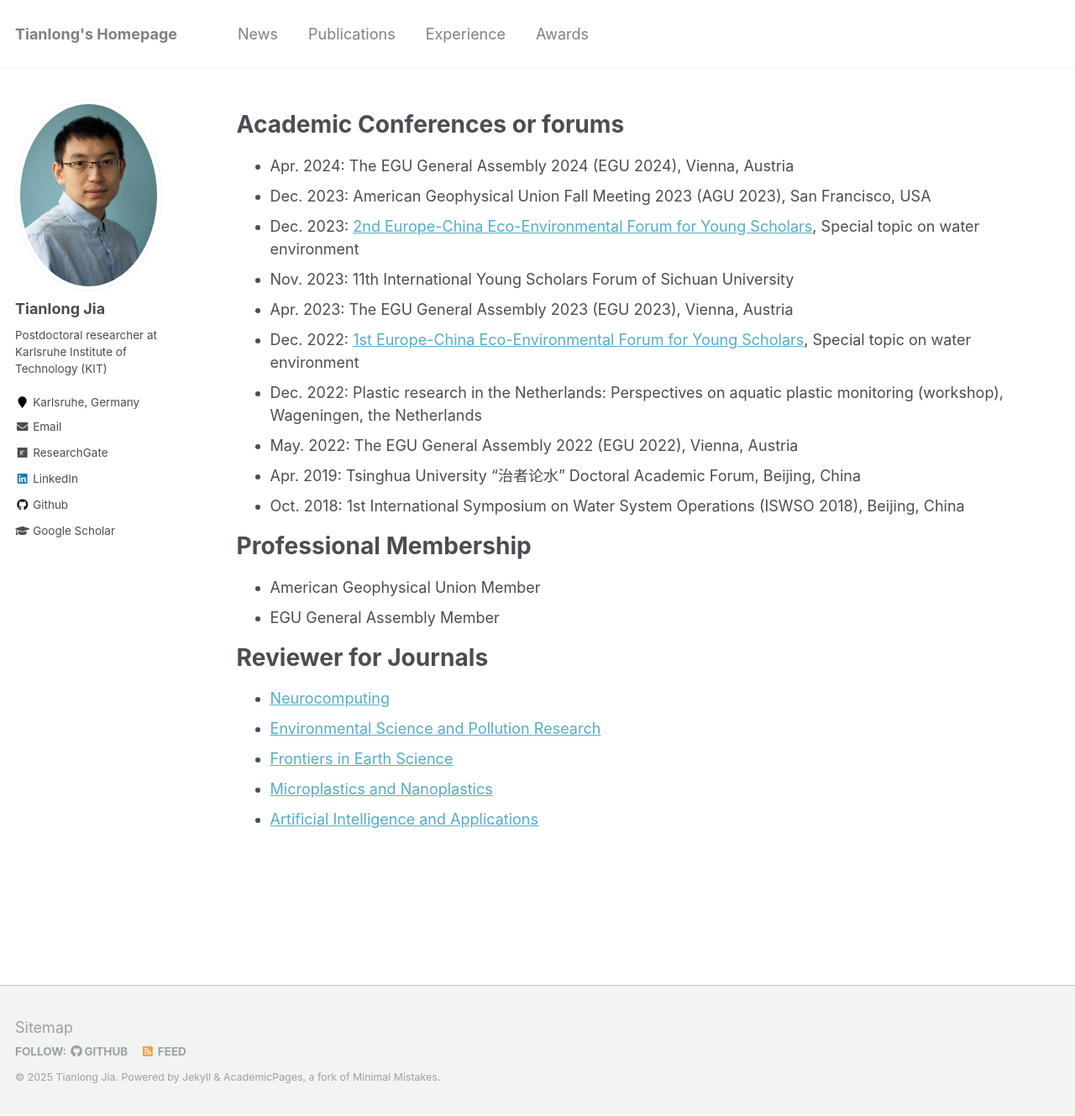
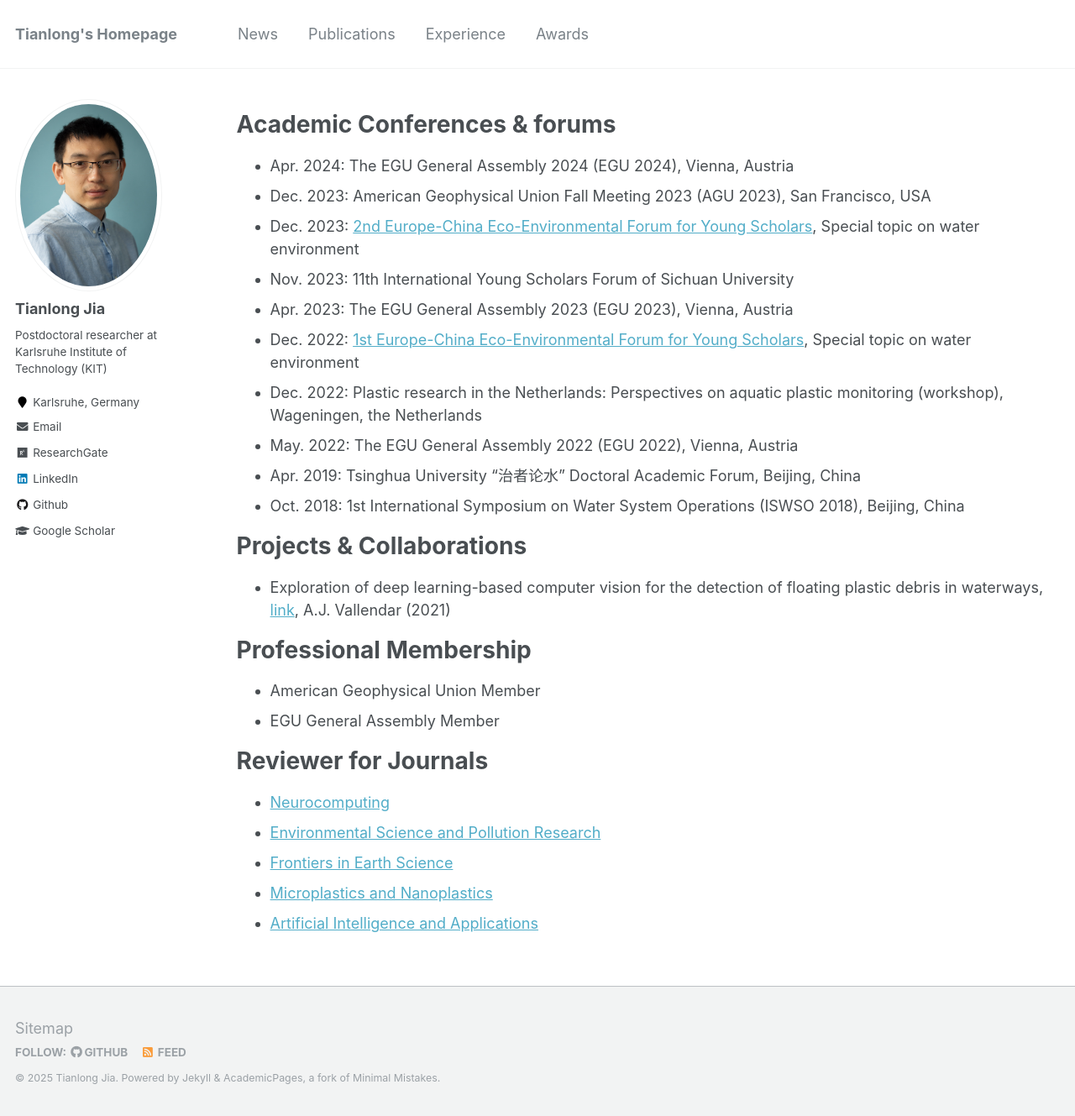
Before and after one commit to TianlongJia/TianlongJia.github.io, a Jekyll site: the page built from _pages/experience.md, in a window 1280 px wide and 1329 px high. Shown: the whole window at 84% size. Built offline with Jekyll 4.4.1, drawn with Linux system fonts in a browser that asks for light colours.

Commit message:
projects

```diff
--- a/_pages/experience.md
+++ b/_pages/experience.md
@@ -5,7 +5,7 @@ permalink: /experience/
 author_profile: true
 ---
 {% include base_path %}
-# Academic Conferences or forums
+# Academic Conferences & forums
 - Apr. 2024: The EGU General Assembly 2024 (EGU 2024), Vienna, Austria
 - Dec. 2023: American Geophysical Union Fall Meeting 2023 (AGU 2023), San Francisco, USA
 - Dec. 2023: [2nd Europe-China Eco-Environmental Forum for Young Scholars](https://eu-cnees.com/english), Special topic on water environment
@@ -16,6 +16,9 @@ author_profile: true
 - May. 2022: The EGU General Assembly 2022 (EGU 2022), Vienna, Austria
 - Apr. 2019: Tsinghua University "治者论水" Doctoral Academic Forum, Beijing, China
 - Oct. 2018: 1st International Symposium on Water System Operations (ISWSO 2018), Beijing, China
+
+# Projects & Collaborations
+- Exploration of deep learning-based computer vision for the detection of floating plastic debris in waterways, [link](https://resolver.tudelft.nl/uuid:70db8965-37c9-4d9d-9573-d4a28d1b64ef), A.J. Vallendar (2021)
 
 # Professional Membership
 - American Geophysical Union Member
```
